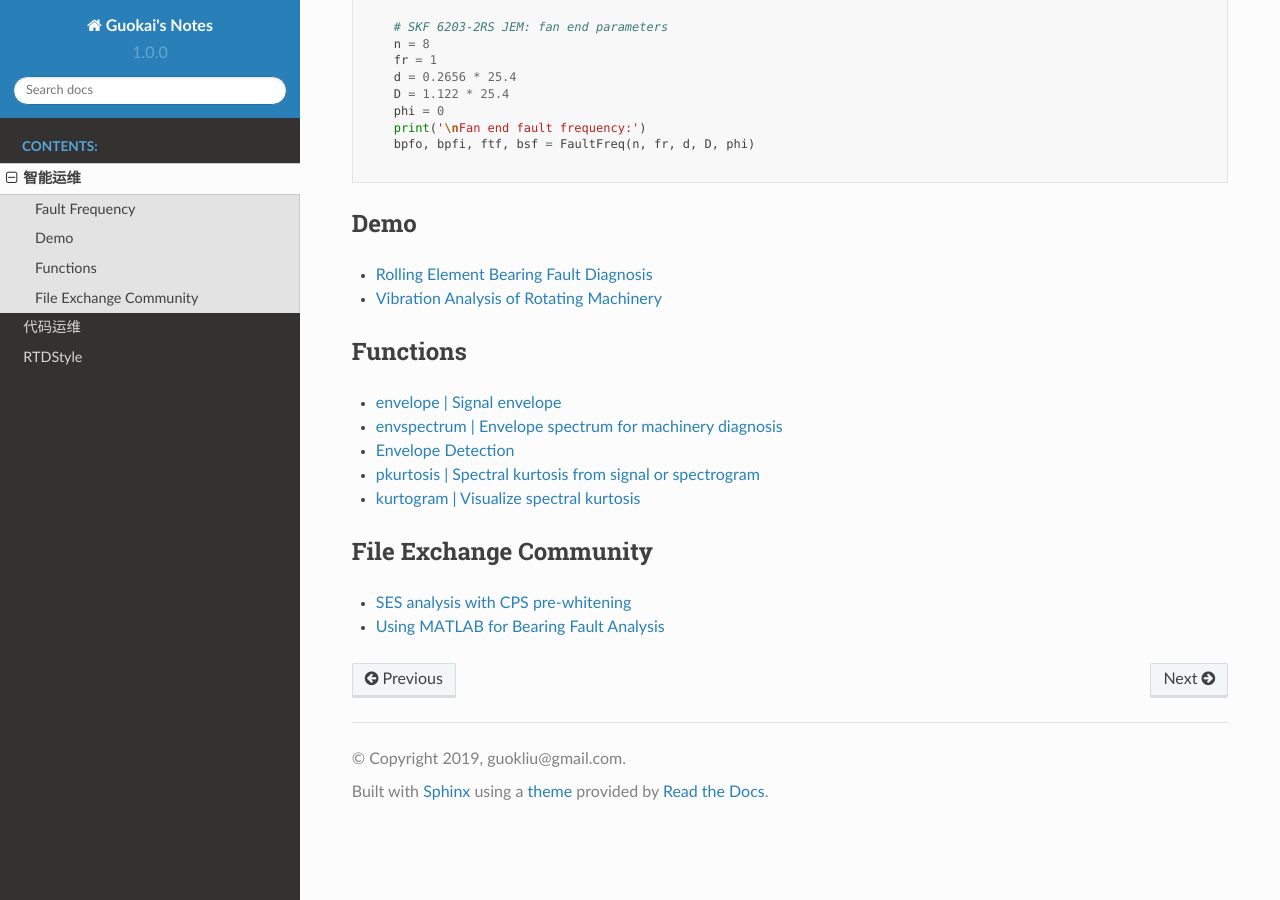
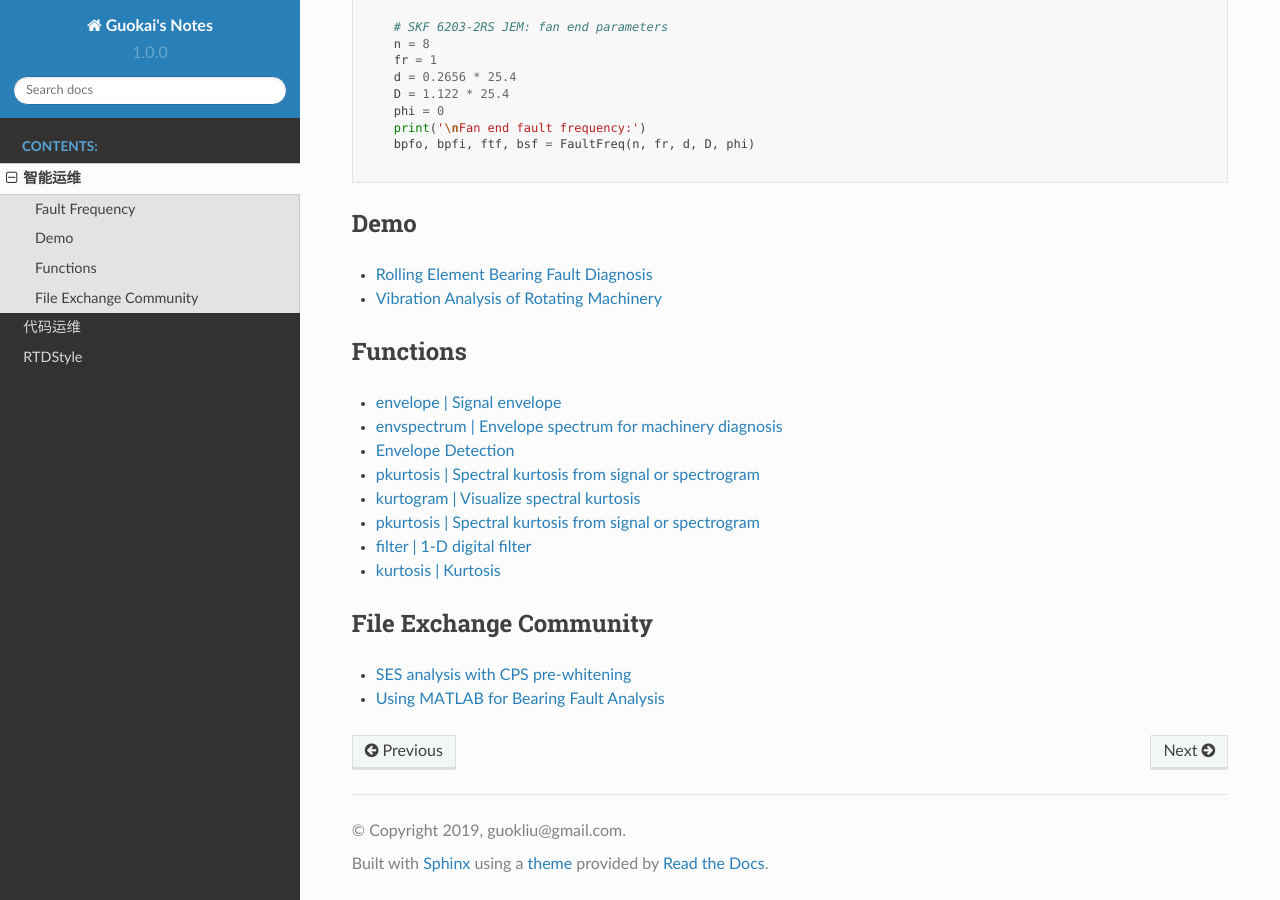
Before and after one commit to GuokaiLiu/RTD, a Sphinx documentation site: the page built from source/initial.rst, in a window 1280 px wide and 900 px high, scrolled down 722 px. Built offline with Sphinx 7.4.7 and the Read the Docs theme 2.0.0, drawn with Linux system fonts in a browser that asks for light colours.

Commit message:
'remark3'

```diff
--- a/source/initial.rst
+++ b/source/initial.rst
@@ -31,6 +31,12 @@ Functions
 
 - `kurtogram | Visualize spectral kurtosis <https://www.mathworks.com/help/signal/ref/kurtogram.html>`_
 
+- `pkurtosis | Spectral kurtosis from signal or spectrogram <https://www.mathworks.com/help/signal/ref/pkurtosis.html>`_
+
+- `filter | 1-D digital filter <https://www.mathworks.com/help/matlab/ref/filter.html>`_
+
+- `kurtosis | Kurtosis <https://www.mathworks.com/help/stats/kurtosis.html>`_
+
 File Exchange Community
 -----------------------
 
```
